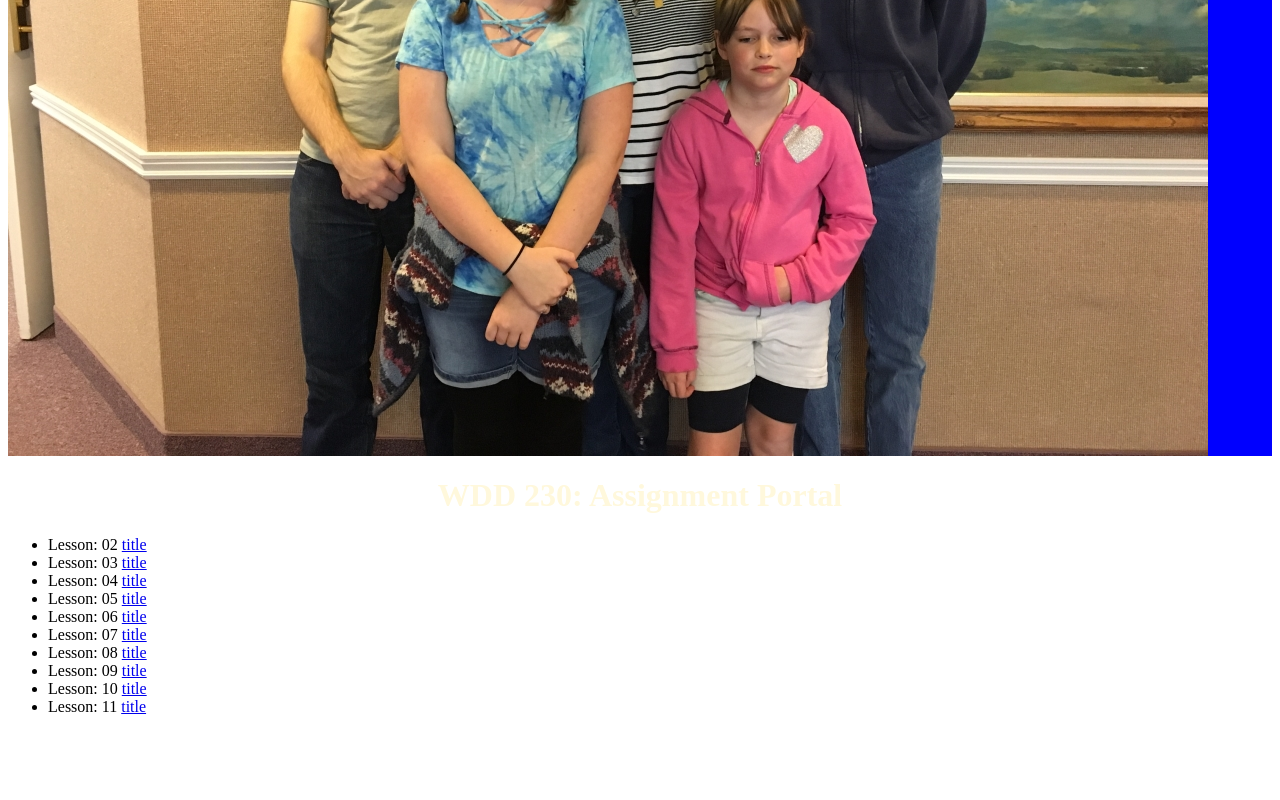
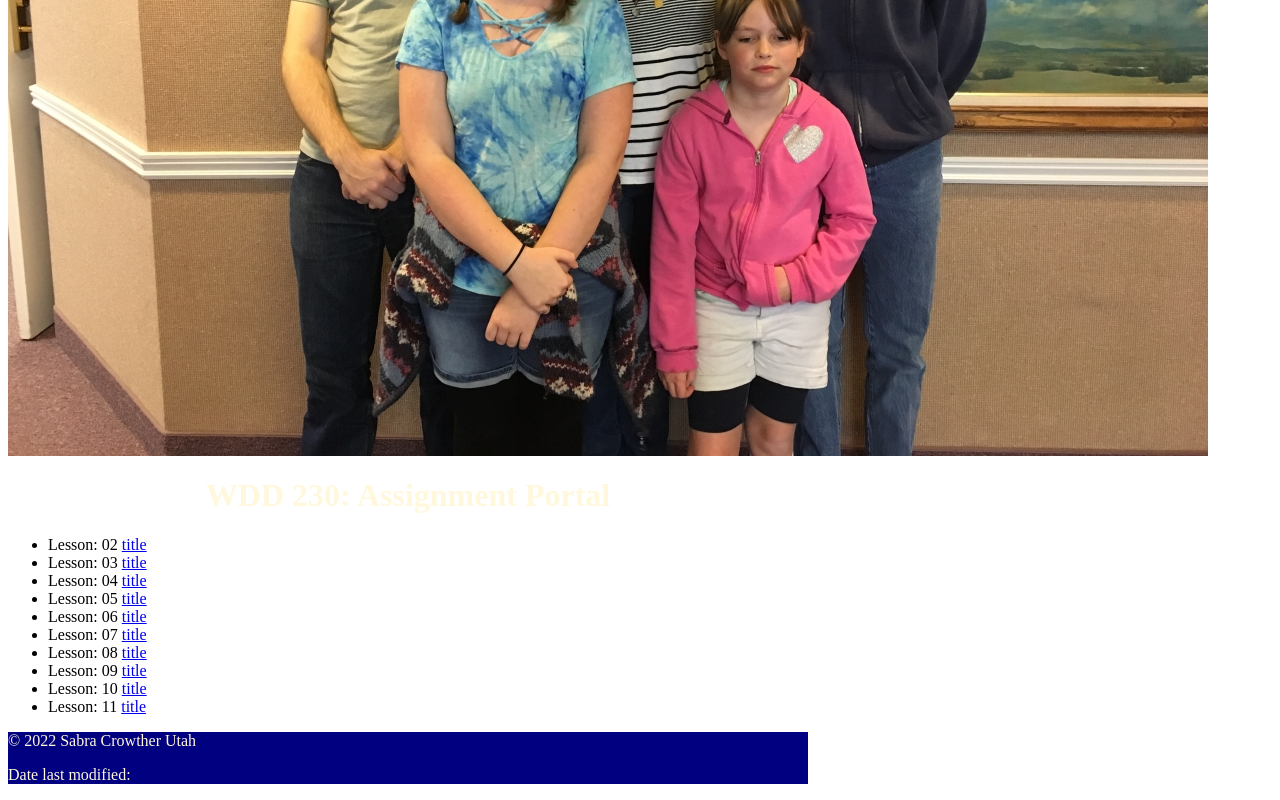
Before and after one commit to sabracrowther/wdd230, a plain HTML site: page index.html in a window 1280 px wide. Shown: the part 470-1270 px from the top of the page. Before the commit the page ends 1202 px from the top, so only its background shows below. Drawn offline with Linux system fonts and the light colour scheme; a script that the page names is missing.

Commit message:
added footer

```diff
--- a/css/style.css
+++ b/css/style.css
@@ -1,3 +1,6 @@
+body{
+    max-width: 800px;
+}
 header {
     display: flex;
     background-color:blue;
@@ -12,3 +15,9 @@ h1{
 img{
     grid-column: 1/1;
 }
+footer{
+    background-color: navy;
+}
+footer p{
+    color:cornsilk;
+}
--- a/index.html
+++ b/index.html
@@ -11,7 +11,7 @@
 </head>
 <body>
   <header>
-    <img src="../images/Optimized-IMG_1348.JPG" alt="Sabra's family">
+    <img src="images/Optimized-IMG_1348.JPG" alt="Sabra's family">
     <h1>Sabra Crowther</h1>
   </header>
   <main>
@@ -32,6 +32,8 @@
     </div>
   </main>
   <footer>
+    <p>&copy 2022 Sabra Crowther Utah</p>
+    <p id="lastmod">Date last modified: </p>
 
   </footer>
 </body>
```
